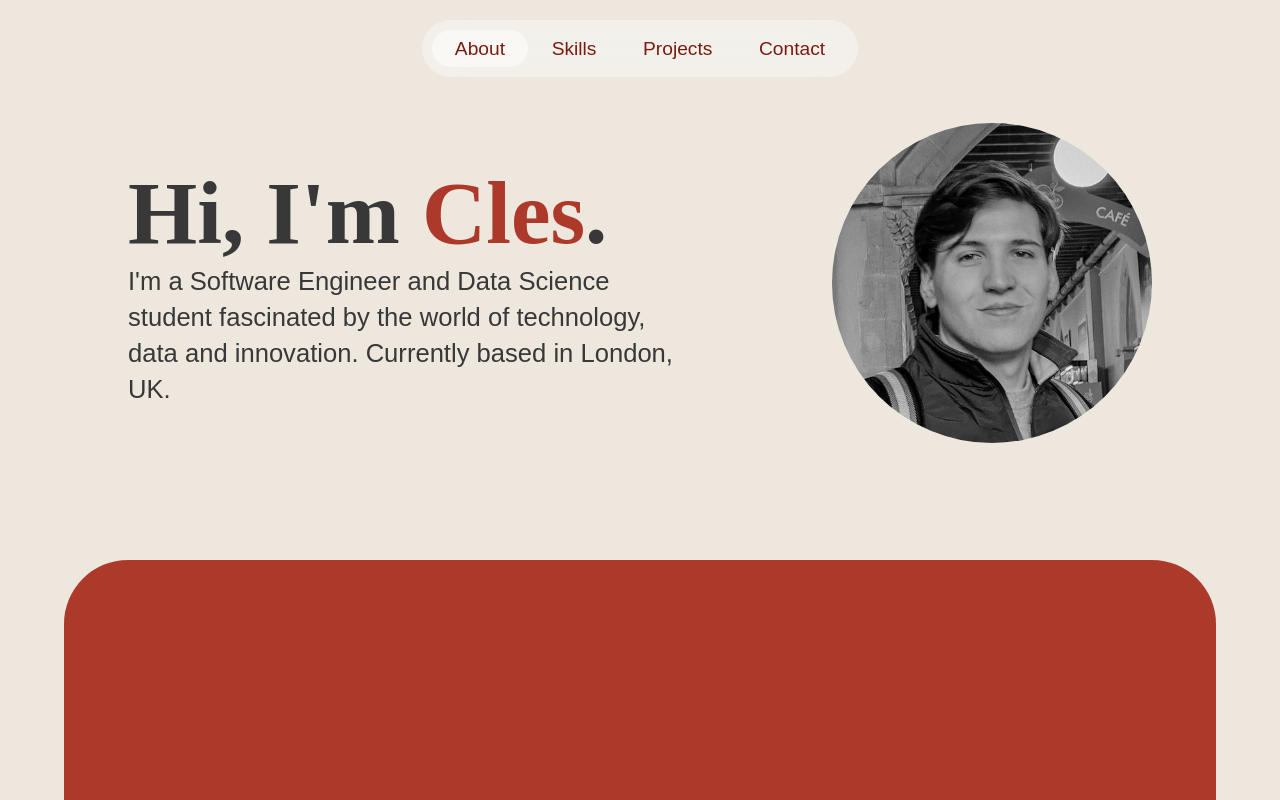
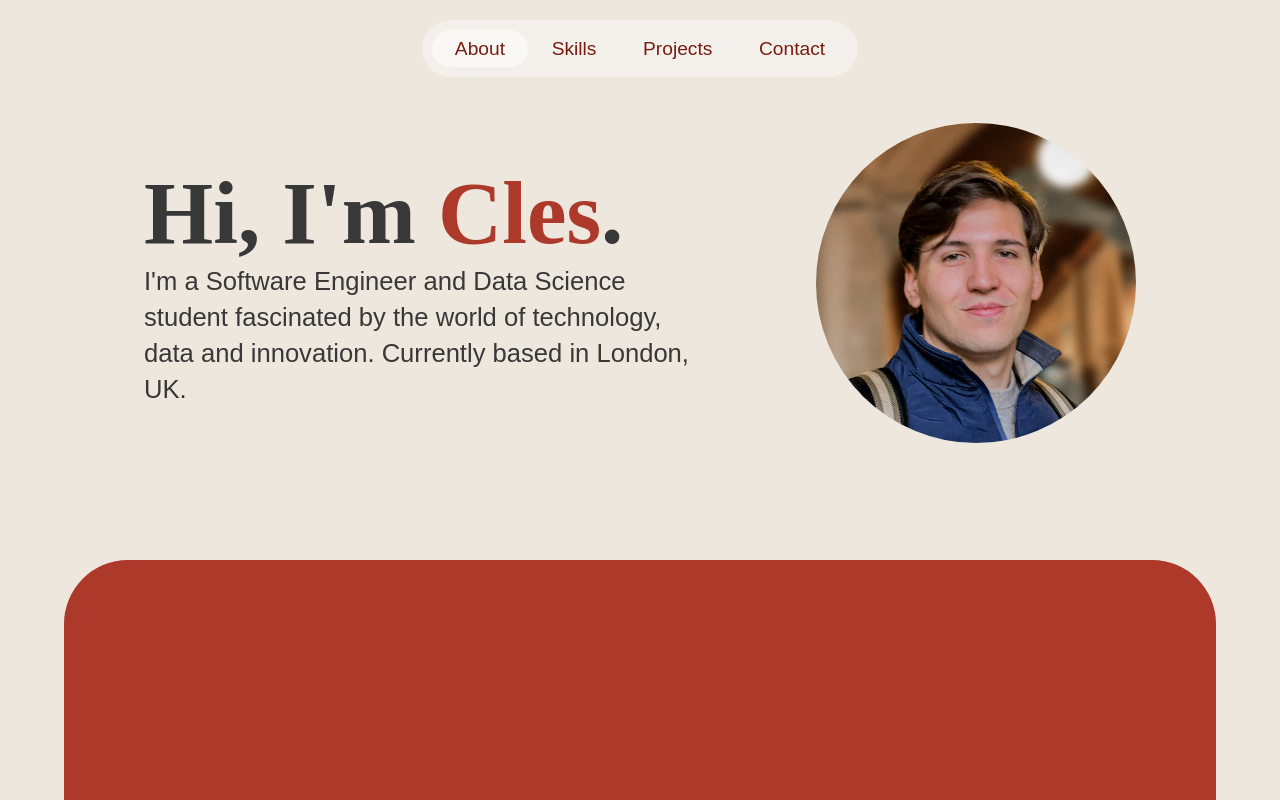
Before and after one commit to Cles23/Portfolio, a plain HTML site: page index.html in a window 1280 px wide. Shown: the top 800 px of the page. Drawn offline with Linux system fonts and the light colour scheme; a web font is replaced by a local one.

Commit message:
Changed Picture, fixed some bugs.

```diff
--- a/index.html
+++ b/index.html
@@ -13,7 +13,7 @@
         <!--PAGES LINKS-->
         <div class="nav_links">
             <ul class="navbar_ul">
-                <li class="home"><a href="#home">About</a></li>
+                <li class="home active"><a href="#home">About</a></li>
                 <li class="skills"><a href="#skills">Skills</a></li>
                 <li class="projects"><a href="#projects">Projects</a></li>
                 <li class="contact"><a href="#contact">Contact</a></li>
@@ -37,7 +37,7 @@
                 <!--END OF INTRO SECTION-->
                 <!--PICTURE-->
                 <figure class="image_content">
-                    <img src="assets\Square_portfolio_picture.png" alt="Clemente Scaravilli">
+                    <img src="assets\picture_blurred.png" alt="Clemente Scaravilli">
                 </figure>
                 <!--END OF PICTURE-->
             </div>
--- a/style.css
+++ b/style.css
@@ -17,7 +17,7 @@ h1{
 p{
     font-family: "nitti-grotesk", sans-serif;
     font-weight: 400;
-    font-size: 1.5em;
+    font-size: clamp(1rem, .8852rem + .4898vw, 1.375rem)
 
 }
 .second, .third, .fourth{
@@ -91,6 +91,7 @@ p{
     justify-content: space-between;
     align-items: center;
     padding: 0 10%;
+    margin: 0 1em;
 }
 .intro{
     width: 55%;
@@ -113,8 +114,8 @@ p{
 }
 
 .image_content img{
-    filter: grayscale();
     width: 25vw;
+    max-width: 400px;
     border-radius: 50%;
 }
 
@@ -135,7 +136,6 @@ p{
     border-radius: 4rem;
     display: flex;
     align-items: center;
-
     background-color: #ad392a;
 }
 .card_skills h1 {
@@ -178,8 +178,8 @@ p{
     border-radius: 4rem;
     display: flex;
     align-items: center;
+    background-color: #F4EEE6;
 
-    background-color: #F4EEE6;
 }
 .card_contact h1 {
     font-size: 10em;
```
Also changed, not shown: assets/picture_blurred.png (added).
